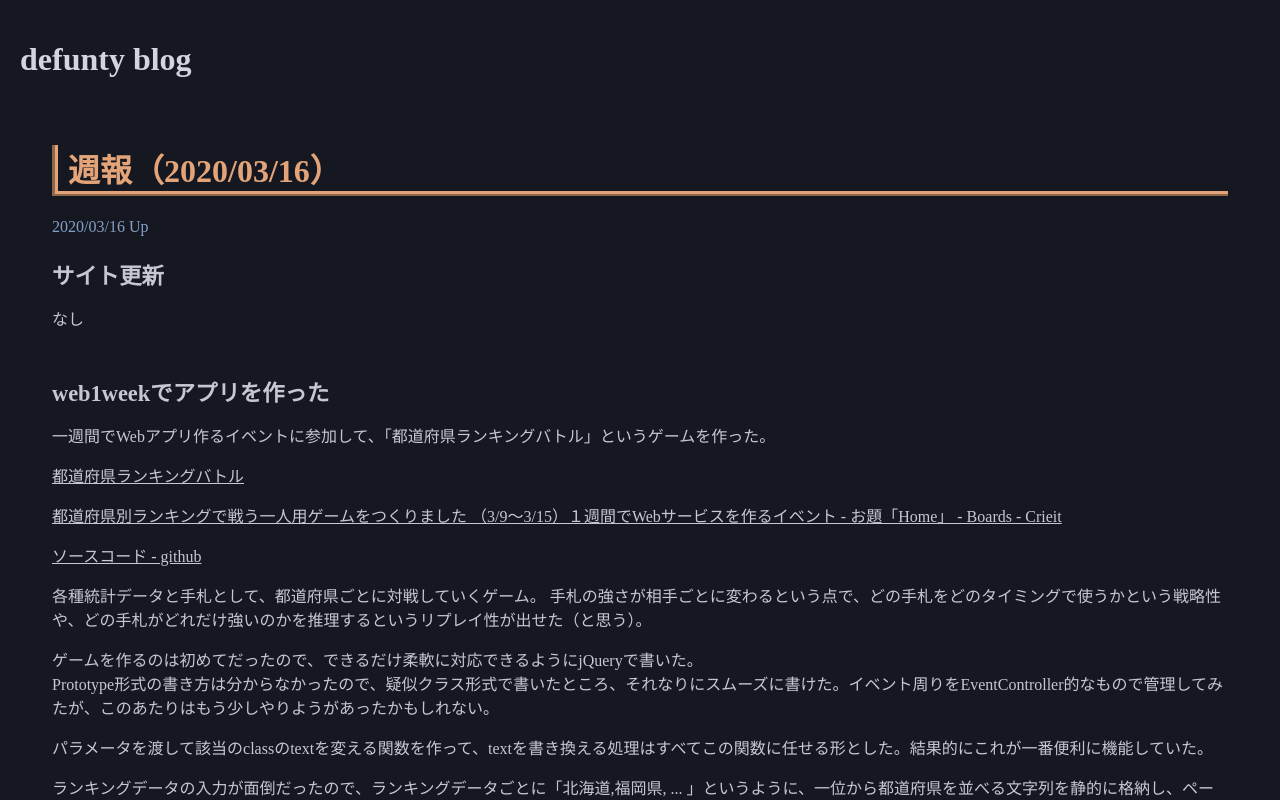
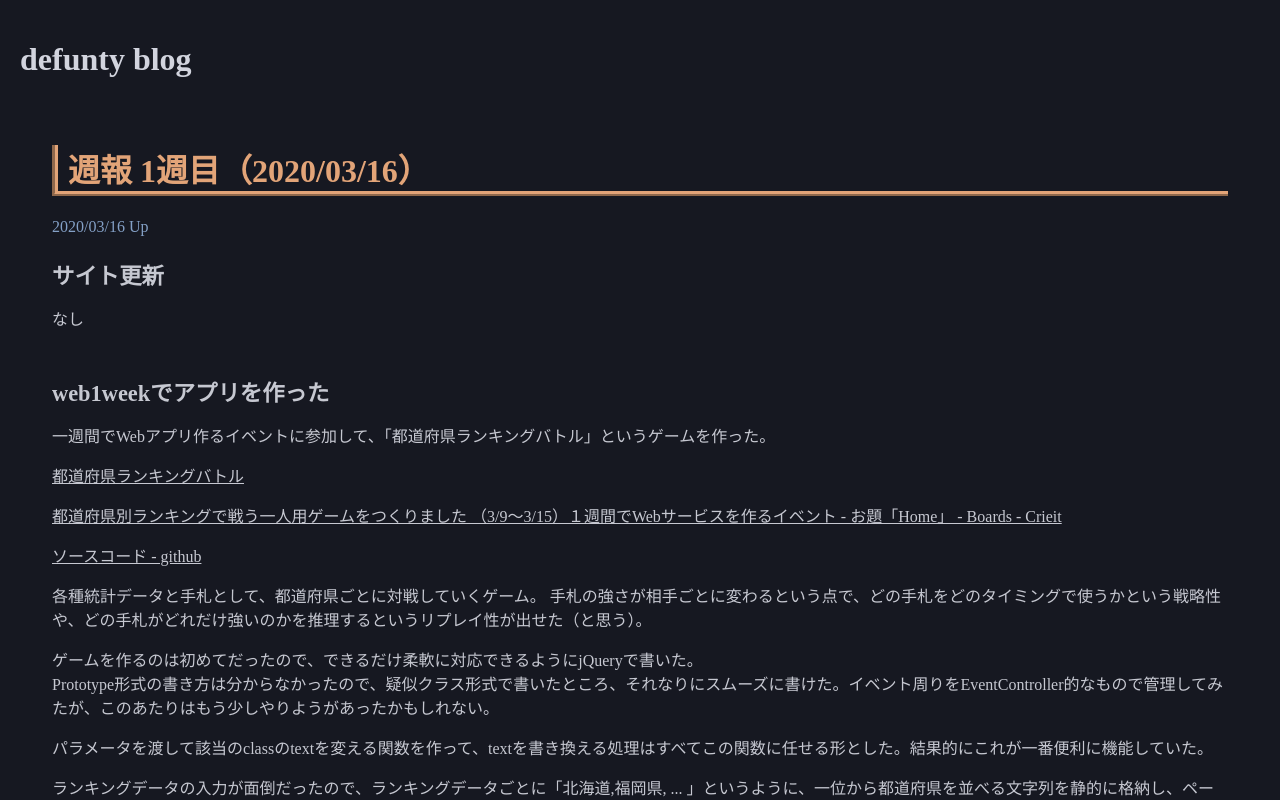
Before and after one commit to defunty/defunty-blog, a Vue app: page / in a window 1280 px wide. Shown: the top 800 px of the page. Built offline with nearby package versions, Linux system fonts and the light colour scheme.

Commit message:
[Modify] modify analytics

```diff
--- a/src/components/Content.vue
+++ b/src/components/Content.vue
@@ -1,9 +1,9 @@
 <template>
   <div id="content">
-    <Post title="週報（2020/03/16）" createdDate="2020/03/16" :body="body_20200316"></Post>
+    <Post title="週報 1週目（2020/03/16）" createdDate="2020/03/16" :body="body_20200316"></Post>
     <Post title="topコマンドを理解する" createdDate="2020/03/09" :body="body_20200309"></Post>
-    <Post title="週報（2020/03/08）" createdDate="2020/03/08" :body="body_20200308"></Post>
-    <Post title="週報（2020/02/28）" createdDate="2020/02/28" :body="body_20200229"></Post>
+    <Post title="週報 2週目（2020/03/08）" createdDate="2020/03/08" :body="body_20200308"></Post>
+    <Post title="週報 3週目（2020/02/28）" createdDate="2020/02/28" :body="body_20200229"></Post>
     <!-- <Post title="ブログ工事計画書" createdDate="2020/03/07" :body="body_202003xx"></Post> -->
   </div>
 </template>
--- a/src/main.js
+++ b/src/main.js
@@ -12,3 +12,5 @@ new Vue({
 Vue.use(VueAnalytics, {
   id: 'UA-108454395-5'
 })
+
+this.$ga.page('/')
```
